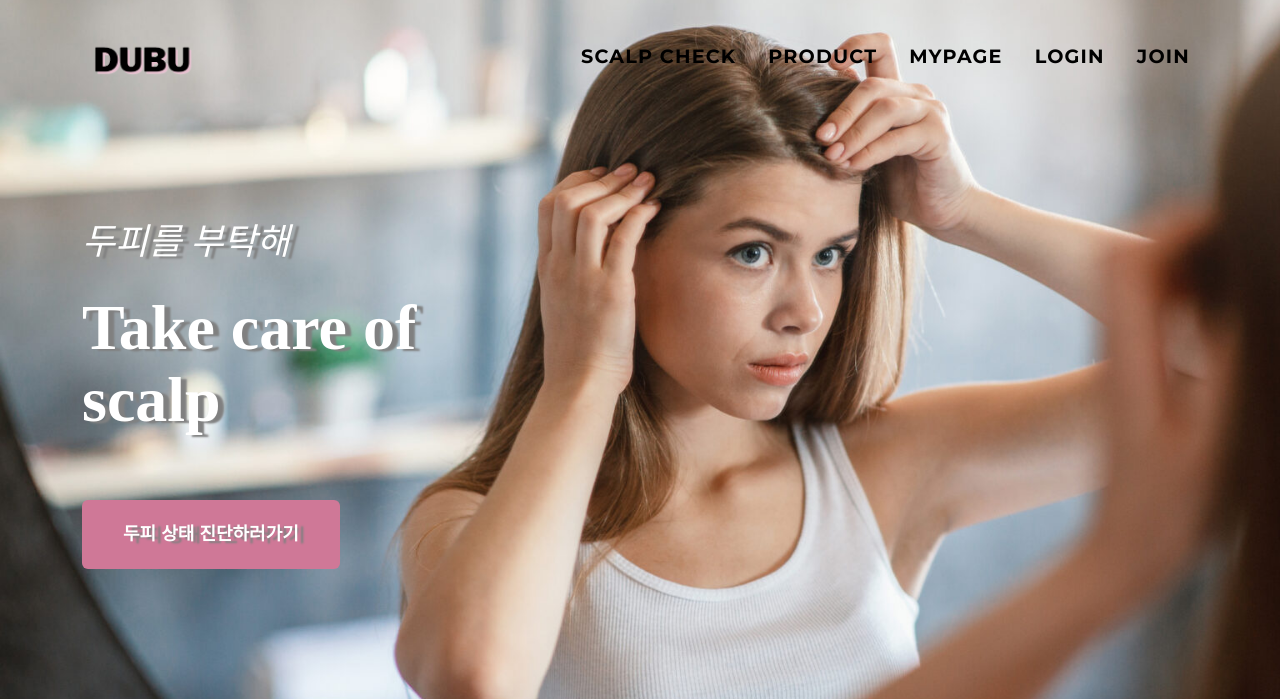
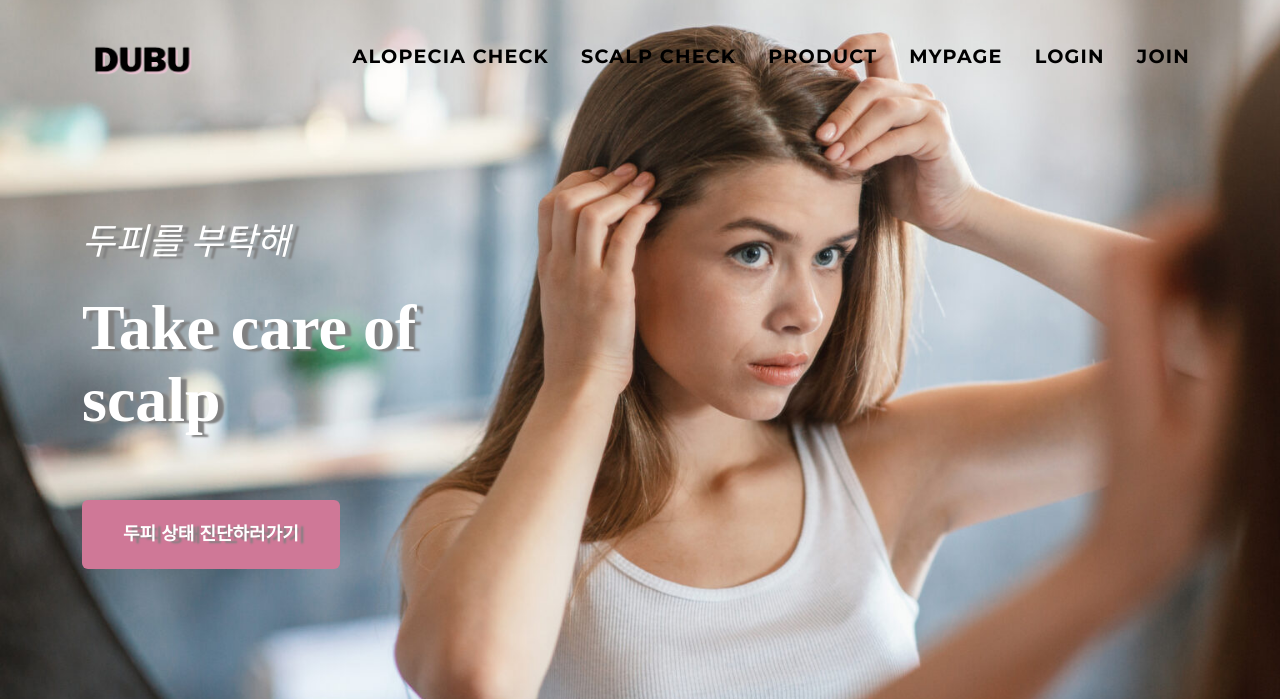
Before and after one commit to khyunse0/dubuPJT, a Django app: page / in a window 1280 px wide. Shown: the top 699 px of the page. Run offline with Django 4.2, Linux system fonts and the light colour scheme; some libraries are stand-ins or nearby versions.

Commit message:
Update index.html

```diff
--- a/rootWEB/mainApp/templates/mainpage/index.html
+++ b/rootWEB/mainApp/templates/mainpage/index.html
@@ -32,6 +32,7 @@
                 </button>
                 <div class="collapse navbar-collapse" id="navbarResponsive">
                     <ul class="navbar-nav text-uppercase ms-auto py-4 py-lg-0">
+                        <li class="nav-item"><a class="nav-link" href="#">Alopecia Check</a></li>
                         <li class="nav-item"><a class="nav-link" href="./scalp">Scalp Check</a></li>
                         <li class="nav-item"><a class="nav-link" href="./shampoo">Product</a></li>
                         <li class="nav-item"><a class="nav-link" href="./my">Mypage</a></li>
```
